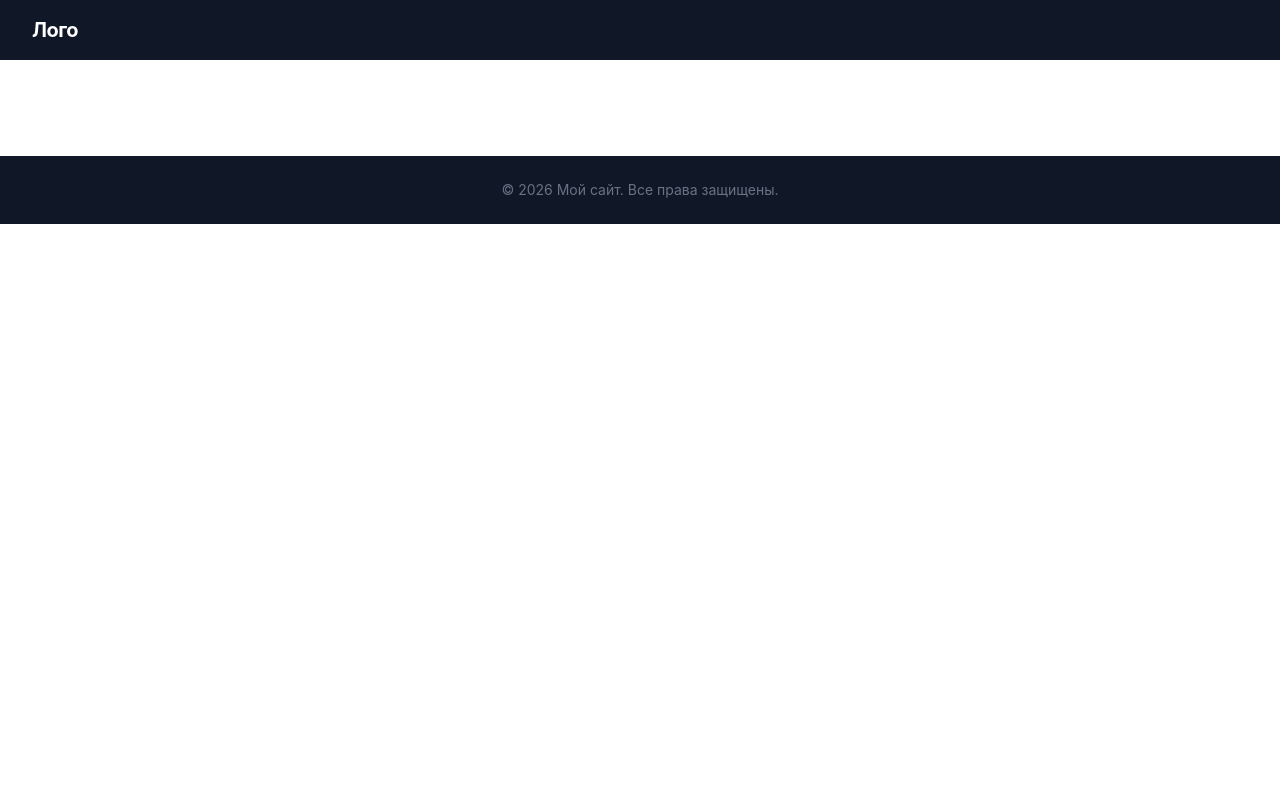
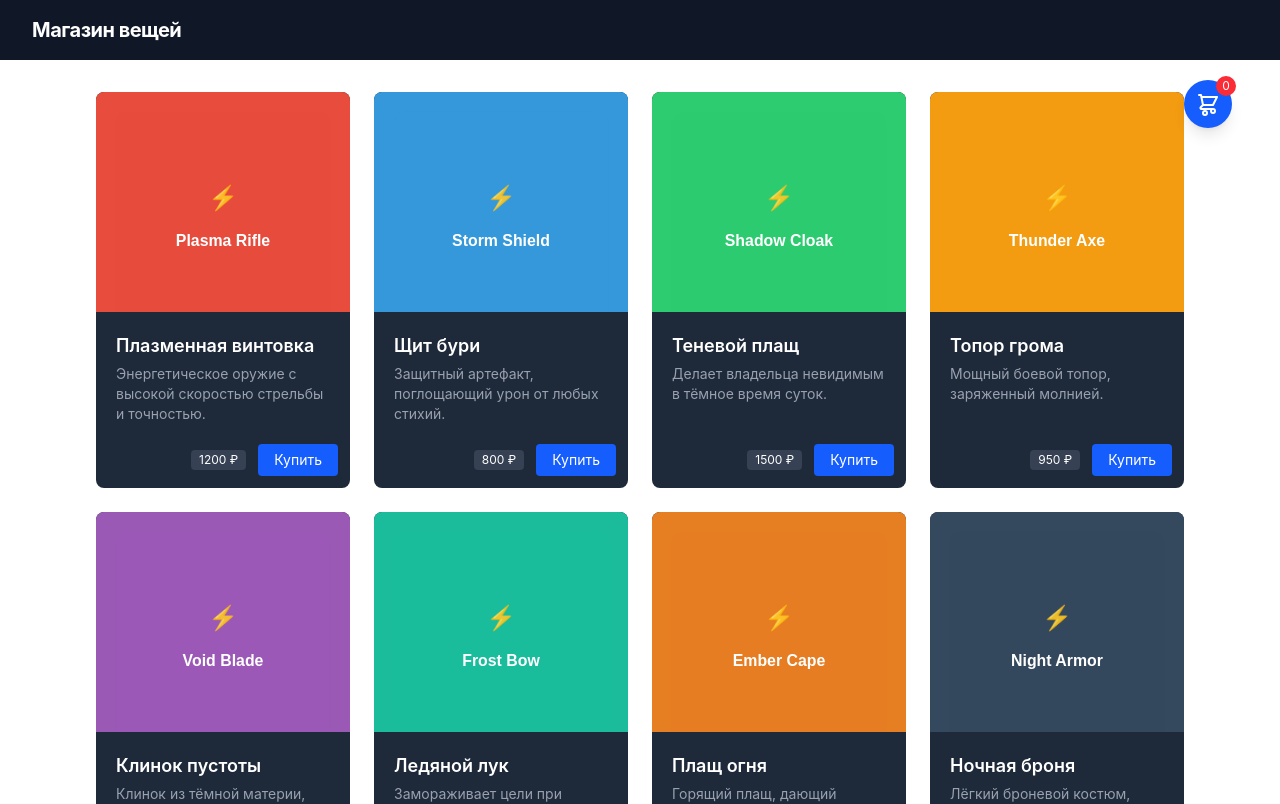
Before and after one commit to Adsuumus/react-shop-example, a React (Vite) app: page / in a window 1280 px wide. Shown: the top 804 px of the page. Built offline with nearby package versions, Linux system fonts and the light colour scheme.

Commit message:
Add core functionality

```diff
--- a/src/App.jsx
+++ b/src/App.jsx
@@ -1,12 +1,82 @@
 import { Header } from "./components/Header";
+import { Footer } from "./components/Footer";
+import { Preloader } from "./components/Preloader";
 import { Shop } from "./components/Shop";
-import { Footer } from "./components/Footer";
+import { Cart } from "./components/Cart";
+
+import { Basket } from "./components/Basket";
+
+import { useState, useEffect } from "react";
+import { API_URL } from "./config";
 
 function App() {
+  const [goods, setGoods] = useState([]);
+  //   const [loading, setLoading] = useState(true);
+  const [order, setOrder] = useState([]);
+  const [showBasket, setShowBasket] = useState(false);
+
+  const incrementItem = (id) => {
+    const newOrder = order.map((el) => {
+      return el.id === id ? { ...el, quantity: el.quantity + 1 } : el;
+    });
+
+    setOrder(newOrder);
+  };
+  const decrementItem = (id) => {
+    const item = order.find((el) => el.id === id);
+
+    if (item.quantity > 1) {
+      setOrder(
+        order.map((el) =>
+          el.id === id ? { ...el, quantity: el.quantity - 1 } : el,
+        ),
+      );
+    } else {
+      delItem(id);
+    }
+  };
+
+  const delItem = (id) => {
+    const filtredOrder = order.filter((el) => el.id != id);
+    setOrder(filtredOrder);
+  };
+
+  const addToBasket = (item) => {
+    const existingIndex = order.findIndex((el) => el.id === item.id);
+
+    if (existingIndex === -1) {
+      setOrder([...order, { ...item, quantity: 1 }]);
+      return;
+    }
+
+    setOrder(
+      order.map((el, i) =>
+        i === existingIndex ? { ...el, quantity: el.quantity + 1 } : el,
+      ),
+    );
+  };
+
+  useEffect(() => {
+    fetch(API_URL)
+      .then((res) => res.json())
+      .then((data) => setGoods(data.shop));
+  }, []);
+
   return (
     <>
       <Header />
-      <Shop />
+      {showBasket ? (
+        <Basket
+          incrementItem={incrementItem}
+          decrementItem={decrementItem}
+          delItem={delItem}
+          order={order}
+          setShow={setShowBasket}
+        />
+      ) : null}
+
+      <Cart setShow={setShowBasket} state={showBasket} order={order.length} />
+      <Shop goods={goods} addToBasket={addToBasket} />
       <Footer />
     </>
   );
--- /dev/null
+++ b/src/components/Basket.jsx
@@ -0,0 +1,46 @@
+import { BasketItem } from "./BasketItem";
+
+function Basket(props) {
+  const { order, setShow, delItem, incrementItem, decrementItem } = props;
+
+  const totalPrice = order.reduce((sum, el) => {
+    return sum + el.price * el.quantity;
+  }, 0);
+
+  return (
+    <div className="fixed top-1/2 left-1/2 -translate-x-1/2 -translate-y-1/2 z-50 w-[600px]">
+      <ul className="max-w-md mx-auto border border-gray-200 rounded-lg overflow-hidden bg-white min-w-[300px]">
+        <li className="px-4 py-3 bg-indigo-50 border-gray-100 flex justify-between items-center">
+          <span>Корзина</span>
+          <button
+            onClick={() => setShow(false)}
+            className="text-gray-500 cursor-pointer  hover:text-gray-700 hover:bg-gray-200 rounded-full w-7 h-7 flex items-center justify-center transition-colors"
+          >
+            ✕
+          </button>
+        </li>
+        {order.length ? (
+          order.map((item) => {
+            return (
+              <BasketItem
+                key={item.id}
+                {...item}
+                delItem={delItem}
+                incrementItem={incrementItem}
+                decrementItem={decrementItem}
+              />
+            );
+          })
+        ) : (
+          <BasketItem title={"Корзина пуста"} />
+        )}
+
+        <li className="px-4 py-3 bg-indigo-50">
+          Общая стоимость: {totalPrice}
+        </li>
+      </ul>
+    </div>
+  );
+}
+
+export { Basket };
--- /dev/null
+++ b/src/components/BasketItem.jsx
@@ -0,0 +1,51 @@
+function BasketItem({
+  id,
+  title,
+  price,
+  quantity,
+  delItem,
+  incrementItem,
+  decrementItem,
+}) {
+  return (
+    <li className="px-4 py-3 bg-white border-gray-100 flex justify-between items-center">
+      <div className="flex items-center gap-3 min-w-0">
+        <span className="truncate w-40 flex-shrink-0">{title}</span>
+        {quantity ? (
+          <div className="flex items-center bg-gray-100 rounded-lg flex-shrink-0">
+            <button
+              onClick={() => decrementItem(id)}
+              className="w-8 h-8 flex items-center justify-center text-gray-600 hover:text-black hover:bg-gray-200 rounded-l-lg transition-colors cursor-pointer text-lg "
+            >
+              −
+            </button>
+            <span className="w-8 text-center text-sm font-medium select-none">
+              {quantity}
+            </span>
+            <button
+              onClick={() => incrementItem(id)}
+              className="w-8 h-8 flex items-center justify-center text-gray-600 hover:text-black hover:bg-gray-200 rounded-r-lg transition-colors cursor-pointer text-lg leading-none select-none"
+            >
+              +
+            </button>
+          </div>
+        ) : null}
+        {quantity ? (
+          <span className="text-sm font-medium flex-shrink-0">
+            {price * quantity} руб.
+          </span>
+        ) : null}
+      </div>
+      {quantity ? (
+        <button
+          onClick={() => delItem(id)}
+          className="text-gray-400 hover:text-red-500 cursor-pointer w-8 h-8 flex items-center justify-center transition-colors text-lg flex-shrink-0 ml-2"
+        >
+          ✕
+        </button>
+      ) : null}
+    </li>
+  );
+}
+
+export { BasketItem };
--- /dev/null
+++ b/src/components/Cart.jsx
@@ -0,0 +1,34 @@
+import { useState } from "react";
+
+function Cart(props) {
+  const { order, setShow, state } = props;
+
+  return (
+    <div className="fixed top-20 right-12 z-40">
+      <button
+        onClick={() => setShow(!state)}
+        className="relative cursor-pointer bg-blue-600 hover:bg-blue-700 text-white p-3 rounded-full shadow-lg transition"
+      >
+        <svg
+          className="h-6 w-6"
+          fill="none"
+          viewBox="0 0 24 24"
+          stroke="currentColor"
+        >
+          <path
+            strokeLinecap="round"
+            strokeLinejoin="round"
+            strokeWidth={2}
+            d="M3 3h2l.4 2M7 13h10l4-8H5.4M7 13L5.4 5M7 13l-2.293 2.293c-.63.63-.184 1.707.707 1.707H17m0 0a2 2 0 100 4 2 2 0 000-4zm-8 2a2 2 0 100 4 2 2 0 000-4z"
+          />
+        </svg>
+
+        <span className="absolute -top-1 -right-1 bg-red-500 text-white text-xs w-5 h-5 flex items-center justify-center rounded-full">
+          {order}
+        </span>
+      </button>
+    </div>
+  );
+}
+
+export { Cart };
--- a/src/components/Header.jsx
+++ b/src/components/Header.jsx
@@ -1,9 +1,9 @@
-function Header(props) {
+function Header() {
   return (
     <nav className="flex items-center justify-between px-8 py-4 bg-gray-900 text-white ">
       <div className="flex items-center gap-8">
         <a className="text-xl font-bold tracking-tight hover:text-blue-400 transition cursor-pointer">
-          Лого
+          Магазин вещей
         </a>
       </div>
     </nav>
--- /dev/null
+++ b/src/components/Item.jsx
@@ -0,0 +1,37 @@
+function Item({
+  mainId: id,
+  displayName: title,
+  displayDescription: description,
+  price: { regularPrice: price },
+  displayAssets: [{ full_background: img }],
+  addToBasket = Function.prototype,
+}) {
+  return (
+    <div className="bg-gray-800 hover:ring-2 hover:ring-blue-500 transition rounded-lg overflow-hidden relative">
+      <img
+        src={img}
+        alt={title}
+        className="w-full h-55 object-cover object-top"
+      />
+      <div className="p-5 pb-16">
+        <h2 className="text-lg text-white font-semibold mb-1">{title}</h2>
+        <div className="flex items-center gap-2 text-sm text-gray-400">
+          <span>{description}</span>
+        </div>
+      </div>
+      <div className="absolute bottom-3 right-3 inline-flex items-center gap-3">
+        <span className="uppercase text-xs px-2 py-0.5 bg-gray-700 rounded text-white">
+          {price}&nbsp;₽
+        </span>
+        <button
+          onClick={() => addToBasket({ id, title, price })}
+          className="cursor-pointer bg-blue-600 hover:bg-blue-700 text-white px-4 py-1.5 rounded text-sm"
+        >
+          Купить
+        </button>
+      </div>
+    </div>
+  );
+}
+
+export { Item };
--- /dev/null
+++ b/src/components/Preloader.jsx
@@ -0,0 +1,9 @@
+const Preloader = () => {
+  return (
+    <div className="flex items-center justify-center py-20">
+      <div className="w-10 h-10 border-4 border-gray-600 border-t-blue-500 rounded-full animate-spin" />
+    </div>
+  );
+};
+
+export { Preloader };
--- a/src/components/Shop.jsx
+++ b/src/components/Shop.jsx
@@ -1,7 +1,13 @@
-function Shop(props) {
+import { Item } from "./Item";
+
+function Shop({ goods = [], addToBasket = () => {} }) {
   return (
-    <main className="flex-1 max-w-6xl mx-auto w-full px-8 py-12">
-      <div className="grid grid-cols-1 sm:grid-cols-2 lg:grid-cols-4 gap-6"></div>
+    <main className="flex-1 max-w-6xl mx-auto w-full px-8 py-8">
+      <div className="grid grid-cols-1 sm:grid-cols-2 lg:grid-cols-4 gap-6">
+        {goods.map((item) => {
+          return <Item key={item.mainId} {...item} addToBasket={addToBasket} />;
+        })}
+      </div>
     </main>
   );
 }
--- a/src/config.js
+++ b/src/config.js
@@ -1,3 +1,3 @@
-const API_URL = `/data/shop.json`;
+const API_URL = "/data/shop.json";
 
 export { API_URL };
--- a/vite.config.js
+++ b/vite.config.js
@@ -5,4 +5,5 @@ import tailwindcss from "@tailwindcss/vite";
 // https://vite.dev/config/
 export default defineConfig({
   plugins: [react(), tailwindcss()],
+  base: "/react-shop-example/",
 });
```
Also changed, not shown: package.json (+7 -1 lines), 1 other file (tests, documents, lock files or other folders).
